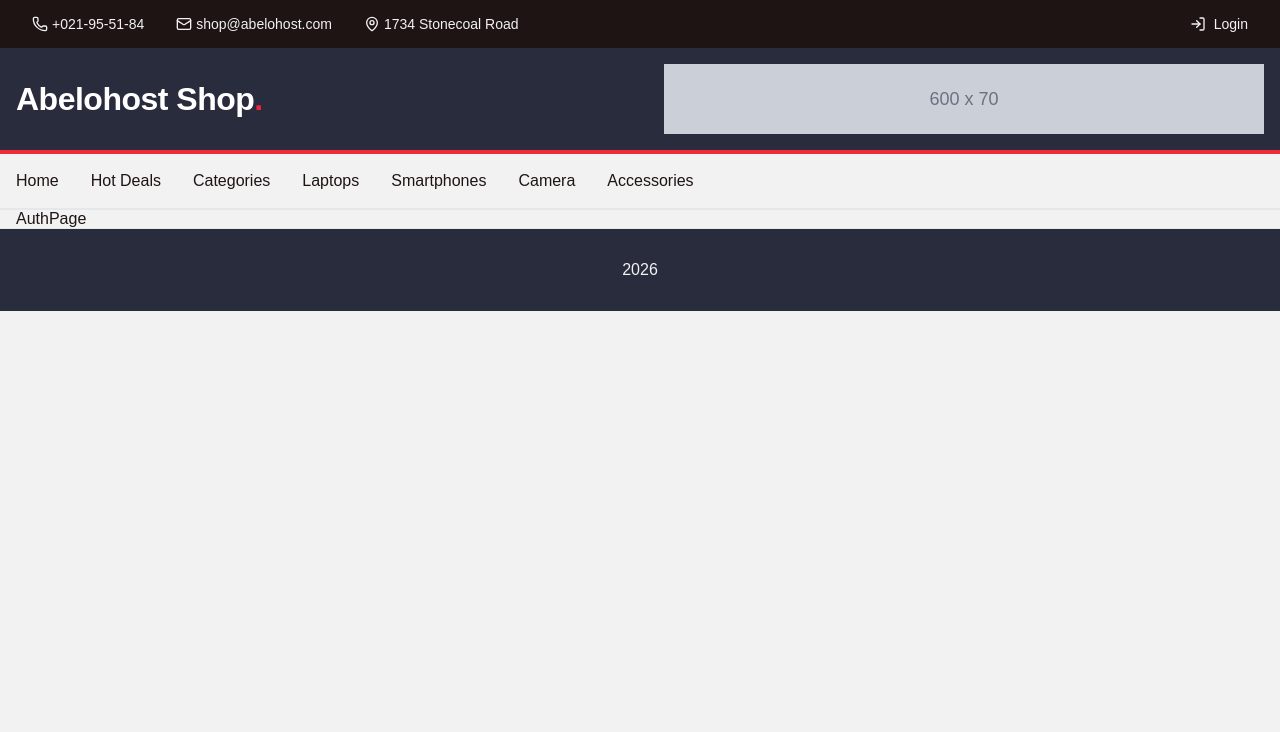
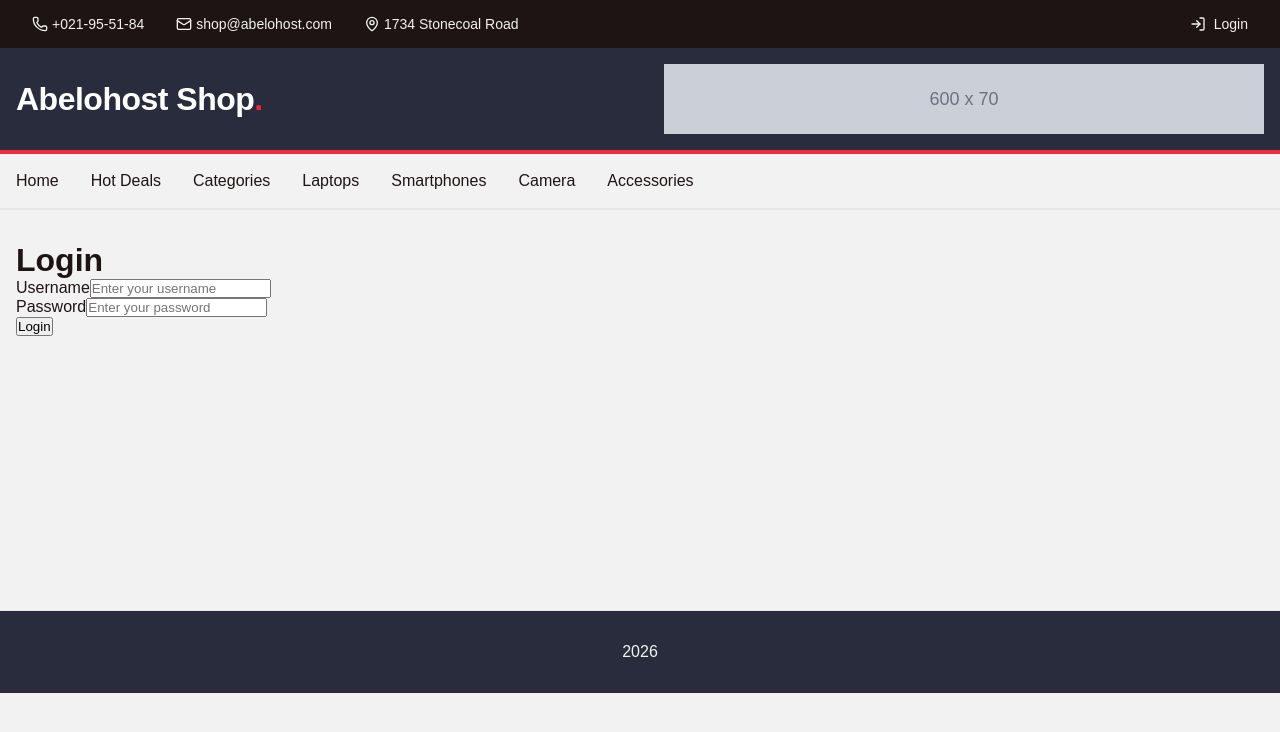
Before and after one commit to Ramz001/abelohost-shop, a Next.js app: page /auth in a window 1280 px wide. Shown: the top 732 px of the page. Built offline with nearby package versions, Linux system fonts and the light colour scheme.

Commit message:
feat: implement authentication page with login form, error handling, and styling

```diff
--- /dev/null
+++ b/src/pages/auth/auth.module.scss
@@ -0,0 +1,4 @@
+.container {
+  padding: 2rem 0;
+  min-height: 50vh;
+}
--- a/src/pages/auth/page.tsx
+++ b/src/pages/auth/page.tsx
@@ -1,9 +1,16 @@
+"use client";
+
 import Gutter from "@shared/ui/gutter";
+import { LoginForm } from "./ui/login-form";
+import styles from "./auth.module.scss";
 
 const AuthPage = () => {
   return (
     <Gutter>
-      <div>AuthPage</div>
+      <div className={styles.container}>
+        <h1 className={styles.title}>Login</h1>
+        <LoginForm />
+      </div>
     </Gutter>
   );
 };
--- /dev/null
+++ b/src/pages/auth/ui/login-form.tsx
@@ -0,0 +1,114 @@
+/* eslint-disable react/no-children-prop */
+"use client";
+
+import { useForm } from "@tanstack/react-form";
+import { toast } from "sonner";
+import { Spinner } from "@shared/ui/spinner";
+import { FormError } from "@shared/ui/form-error";
+import { handleError } from "@shared/utils/handle-error";
+import { useRouter } from "next/navigation";
+import { LoginSchema } from "@shared/models/auth.schema";
+import { authApi } from "@shared/api/auth.api";
+
+export function LoginForm() {
+  const router = useRouter();
+
+  const form = useForm({
+    defaultValues: {
+      username: "",
+      password: "",
+    },
+    validators: {
+      onSubmit: LoginSchema,
+    },
+    onSubmit: async ({ value }) => {
+      try {
+        const response = await authApi.login(value);
+
+        if (!response.success) {
+          // toast.error(response.message || "Authentication failed");
+          return;
+        }
+
+        toast.success("Successfully logged in");
+        router.push("/");
+      } catch (error) {
+        handleError(error);
+      }
+    },
+  });
+
+  return (
+    <section>
+      <div>
+        <form
+          id="login-form"
+          onSubmit={(e) => {
+            e.preventDefault();
+            void form.handleSubmit();
+          }}
+        >
+          <form.Field
+            name="username"
+            children={(field) => {
+              const isInvalid =
+                field.state.meta.isTouched && !field.state.meta.isValid;
+              return (
+                <div data-invalid={isInvalid}>
+                  <label htmlFor={field.name}>Username</label>
+                  <input
+                    id={field.name}
+                    name={field.name}
+                    type="text"
+                    value={field.state.value}
+                    onBlur={field.handleBlur}
+                    onChange={(e) => field.handleChange(e.target.value)}
+                    aria-invalid={isInvalid}
+                    placeholder="Enter your username"
+                    autoComplete="username"
+                  />
+                  {isInvalid && <FormError errors={field.state.meta.errors} />}
+                </div>
+              );
+            }}
+          />
+
+          <form.Field
+            name="password"
+            children={(field) => {
+              const isInvalid =
+                field.state.meta.isTouched && !field.state.meta.isValid;
+              return (
+                <div data-invalid={isInvalid}>
+                  <label htmlFor={field.name}>Password</label>
+                  <input
+                    id={field.name}
+                    name={field.name}
+                    type="password"
+                    value={field.state.value}
+                    onBlur={field.handleBlur}
+                    onChange={(e) => field.handleChange(e.target.value)}
+                    aria-invalid={isInvalid}
+                    placeholder="Enter your password"
+                    autoComplete="current-password"
+                  />
+                  {isInvalid && <FormError errors={field.state.meta.errors} />}
+                </div>
+              );
+            }}
+          />
+        </form>
+      </div>
+      <div>
+        <form.Subscribe
+          selector={(state) => state.isSubmitting}
+          children={(isSubmitting) => (
+            <button type="submit" form="login-form" disabled={isSubmitting}>
+              {isSubmitting ? <Spinner /> : "Login"}
+            </button>
+          )}
+        />
+      </div>
+    </section>
+  );
+}
--- /dev/null
+++ b/src/shared/api/auth.api.ts
@@ -0,0 +1,23 @@
+import axios from 'axios';
+import type { LoginInput } from '@shared/models/auth.schema';
+
+export interface AuthResponse {
+  success: boolean;
+  token?: string;
+  message?: string;
+}
+
+export const authApi = {
+  login: async (credentials: LoginInput): Promise<AuthResponse> => {
+    try {
+      // Replace with your actual API endpoint
+      const response = await axios.post<AuthResponse>('/api/auth/login', credentials);
+      return response.data;
+    } catch (error) {
+      if (axios.isAxiosError(error) && error.response) {
+        throw new Error(error.response.data?.message || 'Authentication failed');
+      }
+      throw new Error('Network error. Please try again.');
+    }
+  },
+};
--- /dev/null
+++ b/src/shared/models/auth.schema.ts
@@ -0,0 +1,14 @@
+import { z } from 'zod';
+
+export const LoginSchema = z.object({
+  username: z
+    .string()
+    .min(1, 'Username is required')
+    .min(3, 'Username must be at least 3 characters'),
+  password: z
+    .string()
+    .min(1, 'Password is required')
+    .min(3, 'Password must be at least 3 characters'),
+});
+
+export type LoginInput = z.infer<typeof LoginSchema>;
--- /dev/null
+++ b/src/shared/ui/form-error/form-error.module.scss
@@ -0,0 +1,4 @@
+.fieldError {
+  color: var(--accent);
+  font-size: 0.875rem;
+}
--- /dev/null
+++ b/src/shared/ui/form-error/index.tsx
@@ -0,0 +1,47 @@
+import React, { useMemo } from "react";
+import styles from "./form-error.module.scss";
+
+export interface FormErrorProps extends React.ComponentProps<"div"> {
+  errors?: Array<{ message?: string } | undefined>;
+}
+
+export const FormError: React.FC<FormErrorProps> = ({
+  errors,
+  children,
+  ...props
+}) => {
+  const content = useMemo(() => {
+    if (children) {
+      return children;
+    }
+
+    if (!errors?.length) {
+      return null;
+    }
+
+    const uniqueErrors = [
+      ...new Map(errors.map((error) => [error?.message, error])).values(),
+    ];
+
+    if (uniqueErrors?.length === 1) {
+      return uniqueErrors[0]?.message;
+    }
+
+    return (
+      <ul className={styles.ErrorList}>
+        {uniqueErrors.map(
+          (error, index) =>
+            error?.message && <li key={index}>{error.message}</li>,
+        )}
+      </ul>
+    );
+  }, [children, errors]);
+
+  if (!content) return null;
+
+  return (
+    <div className={styles.FormError} {...props}>
+      {content}
+    </div>
+  );
+};
--- /dev/null
+++ b/src/shared/ui/spinner/index.tsx
@@ -0,0 +1,6 @@
+import React from "react";
+import styles from "./spinner.module.scss";
+
+export const Spinner: React.FC = () => {
+  return <div className={styles.spinner}></div>;
+};
--- /dev/null
+++ b/src/shared/ui/spinner/spinner.module.scss
@@ -0,0 +1,14 @@
+.spinner {
+  width: 1.25rem;
+  height: 1.25rem;
+  border: 2px solid var(--border);
+  border-top-color: var(--accent);
+  border-radius: 50%;
+  animation: spin 0.8s linear infinite;
+}
+
+@keyframes spin {
+  to {
+    transform: rotate(360deg);
+  }
+}
--- /dev/null
+++ b/src/shared/utils/handle-error.ts
@@ -0,0 +1,11 @@
+import { toast } from "sonner";
+
+export function handleError(error: unknown) {
+  if (error instanceof Error) {
+    toast.error(error.message);
+  } else if (typeof error === "string") {
+    toast.error(error);
+  } else {
+    toast.error("An unexpected error occurred");
+  }
+}
--- a/src/widgets/header/ui/auth-section/index.tsx
+++ b/src/widgets/header/ui/auth-section/index.tsx
@@ -1,5 +1,6 @@
 import { LogOut, LogIn } from "lucide-react";
 import styles from "./auth-section.module.scss";
+import Link from "next/link";
 
 export default function AuthSection() {
   const isLogin = false;
@@ -17,9 +18,9 @@ export default function AuthSection() {
   }
 
   return (
-    <button className={styles.button}>
+    <Link href="/auth" className={styles.button}>
       <LogIn className={styles.icon} />
       Login
-    </button>
+    </Link>
   );
 }
```
